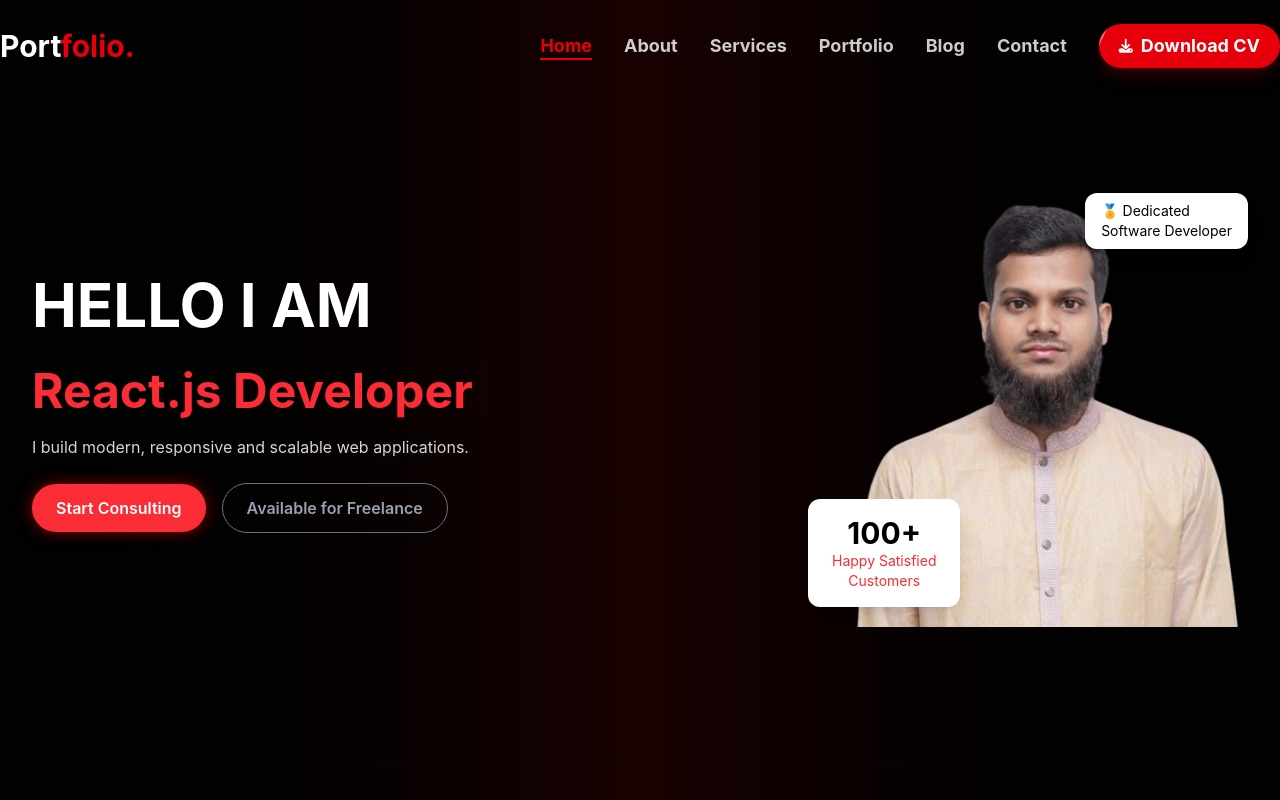
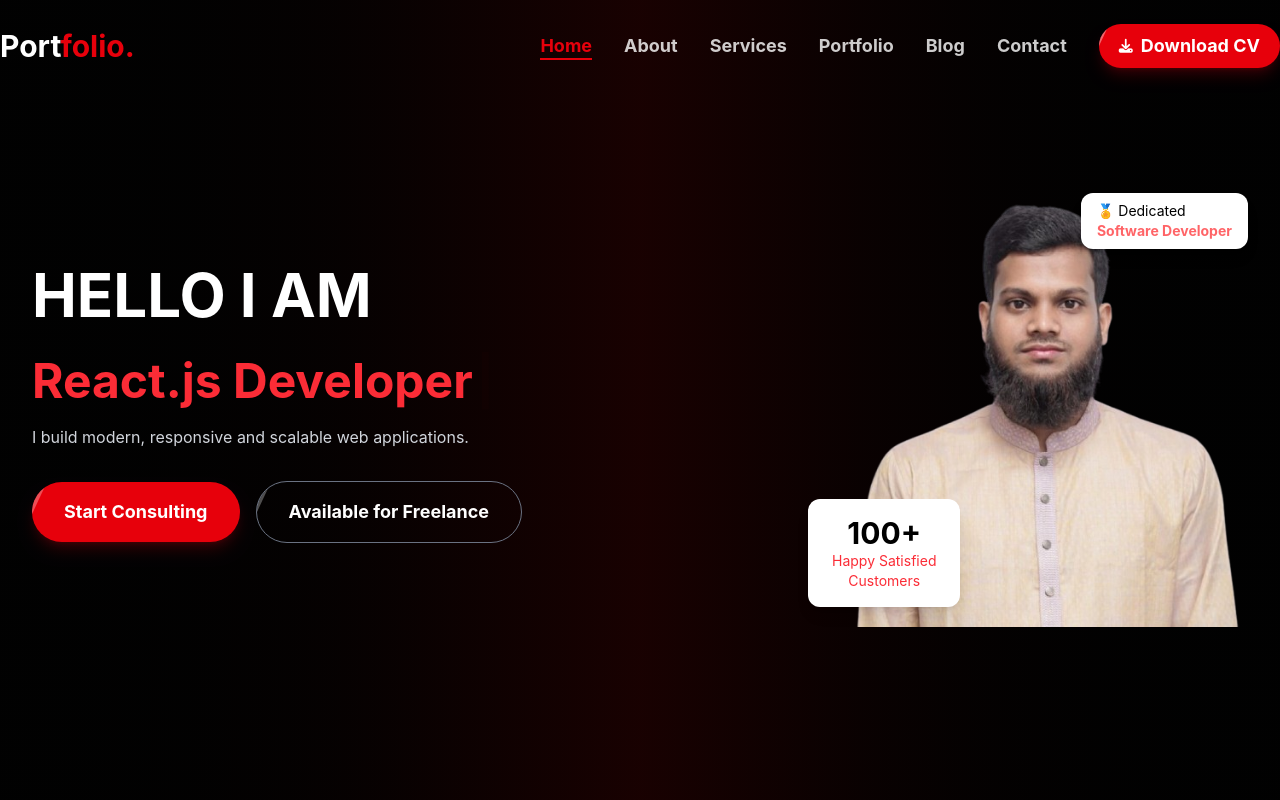
Before and after one commit to Azizulislamch/portfolio-app, a Next.js app: page / in a window 1280 px wide. Built offline with nearby package versions, Linux system fonts and the light colour scheme.

Commit message:
Add Button in the share component

```diff
--- a/src/components/frontend/Hero.tsx
+++ b/src/components/frontend/Hero.tsx
@@ -3,6 +3,7 @@
 import Image from "next/image";
 import { Typewriter } from "react-simple-typewriter";
 import { useState } from "react";
+import Button from "../shared/Button";
 
 export default function Hero() {
     const [active, setActive] = useState<"consult" | "freelance">("consult");
@@ -18,7 +19,7 @@ export default function Hero() {
                 {/* LEFT SIDE */}
                 <div className="text-white max-w-xl text-center md:text-left">
 
-                    <h1 className="text-3xl sm:text-4xl md:text-6xl font-bold leading-tight">
+                    <h1 className="text-3xl sm:text-4xl md:text-6xl font-bold leading-tight uppercase">
                         HELLO I AM
                     </h1>
 
@@ -44,28 +45,24 @@ export default function Hero() {
                         I build modern, responsive and scalable web applications.
                     </p>
 
-                    {/* BUTTONS */}
-                    <div className="mt-6 flex flex-col sm:flex-row items-center gap-3 sm:gap-4">
+                    {/* BUTTONS AREA - Shared Button */}
+                    <div className="mt-8 flex flex-col sm:flex-row items-center gap-4">
 
-                        <button
+                        {/* Start Consulting Button */}
+                        <Button
+                            className={active === "consult" ? "" : "bg-transparent border border-gray-500 text-gray-400 shadow-none"}
                             onClick={() => setActive("consult")}
-                            className={`w-full sm:w-auto px-6 py-3 rounded-full font-semibold transition-all duration-300 ${active === "consult"
-                                    ? "bg-red-500 text-white shadow-[0_0_15px_rgba(255,0,0,0.5)]"
-                                    : "border border-gray-500 text-gray-400 hover:bg-red-500 hover:text-white"
-                                }`}
                         >
                             Start Consulting
-                        </button>
+                        </Button>
 
-                        <button
+                        {/* Available for Freelance Button */}
+                        <Button
+                            className={active === "freelance" ? "" : "bg-transparent border border-gray-500 text-gray-400 shadow-none"}
                             onClick={() => setActive("freelance")}
-                            className={`w-full sm:w-auto px-6 py-3 rounded-full font-semibold transition-all duration-300 ${active === "freelance"
-                                    ? "bg-red-500 text-white shadow-[0_0_15px_rgba(255,0,0,0.5)]"
-                                    : "border border-gray-500 text-gray-400 hover:bg-red-500 hover:text-white"
-                                }`}
                         >
                             Available for Freelance
-                        </button>
+                        </Button>
 
                     </div>
                 </div>
@@ -83,7 +80,7 @@ export default function Hero() {
 
                     {/* TOP CARD */}
                     <div className="absolute top-2 right-2 md:top-5 md:right-0 bg-white text-black px-3 py-1 md:px-4 md:py-2 rounded-xl shadow-lg text-xs md:text-sm">
-                        🏅 Dedicated <br /> Software Developer
+                        🏅 Dedicated <br /> <span className="text-red-400 font-bold">Software Developer</span>
                     </div>
 
                     {/* BOTTOM CARD */}
--- /dev/null
+++ b/src/components/shared/Button.tsx
@@ -0,0 +1,55 @@
+"use client";
+
+import { motion } from "framer-motion";
+import React from "react";
+
+interface ButtonProps {
+  children?: React.ReactNode;
+  icon?: string;
+  onClick?: () => void;
+  className?: string;
+  variant?: "primary" | "iconOnly";
+  showShine?: boolean;
+  type?: "button" | "submit" | "reset";
+}
+
+const Button: React.FC<ButtonProps> = ({
+  children,
+  icon,
+  onClick,
+  className = "",
+  variant = "primary",
+  showShine = true,
+  type = "button"
+}) => {
+
+  const baseStyles = "relative group flex items-center justify-center gap-2 font-bold transition-all active:scale-95 overflow-hidden shadow-lg";
+
+  const variants = {
+    primary: "bg-red-600 text-white px-8 py-4 rounded-full text-lg shadow-red-600/20",
+    iconOnly: "w-14 h-14 bg-red-600 text-white rounded-full text-xl shadow-red-600/20",
+  };
+
+  return (
+    <motion.button
+      type={type}
+      whileHover={{ scale: 1.05 }}
+      whileTap={{ scale: 0.95 }}
+      onClick={onClick}
+      className={`${baseStyles} ${variants[variant]} ${className}`}
+    >
+      {/* Shine Effect Layer */}
+      {showShine && (
+        <span className="absolute top-0 -left-full w-full h-full bg-white/30 -skew-x-25 transition-all duration-400 group-hover:left-full z-0" />
+      )}
+
+      {/* Button Content */}
+      <span className="relative z-10 flex items-center gap-2">
+        {icon && <i className={`${icon} ${variant === 'primary' ? 'text-sm' : ''}`}></i>}
+        {children}
+      </span>
+    </motion.button>
+  );
+};
+
+export default Button;
```
